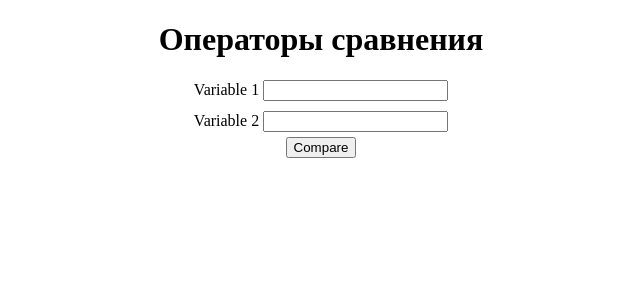
After one commit to grinyas/homeworks, a PHP site: page /homework/comparison_operators/index.php in a window 1280 px wide. The commit adds this page. Shown: the top 300 px of the page, without its empty margins (319-959 px from the left). Run offline with PHP 8.4, Linux system fonts and the light colour scheme.

Commit message:
Compare operators

```diff
--- a/css/style.css
+++ b/css/style.css
@@ -1,3 +1,20 @@
 h1{
     text-align: center;
 }
+
+.input_compare{
+    margin: 10px;
+
+}
+
+.form_compare{
+    text-align: center;
+}
+
+.submit_compare{
+    margin: 5px;
+}
+
+.result_compare{
+    text-align: center;
+}
--- /dev/null
+++ b/homework/comparison_operators/index.php
@@ -0,0 +1,44 @@
+<!DOCTYPE html>
+<html lang="en">
+<head>
+    <meta charset="UTF-8">
+    <link rel="stylesheet" href="../../css/style.css">
+    <title>Операторы сравнения</title>
+</head>
+<body>
+    <h1>Операторы сравнения</h1>
+
+    <div class="form_compare">
+    <form method="post" >
+        <div class="input_compare">
+             <label name="var1" for="var1">Variable 1</label>
+                  <input type="text" name="var1" id="var1"><br>
+        </div>
+        <div class="input_compare">
+            <label name="var1" for="var2">Variable 2</label>
+                <input type="text" name="var2" id="var2"><br>
+
+            <div class="submit_compare">
+                <input type="submit"  value="Compare">
+            </div>
+        </div>
+    </form>
+    </div>
+
+    <div class="result_compare">
+    <?php
+    if(!empty($_POST['var1']) && !empty($_POST['var2'])){
+        $var1 = $_POST['var1'];
+        $var2 = $_POST['var2'];
+
+        if($var1 == $var2)
+            echo "Variable 1 EQ Variable 2";
+        elseif ($var1 < $var2)
+            echo "Variable 1 LT Variable 2";
+        elseif ($var1 > $var2)
+            echo "Variable 1 GT Variable 2";
+        }
+    ?>
+    </div>
+</body>
+</html>
--- a/index.html
+++ b/index.html
@@ -8,8 +8,9 @@
 <body>
     <h1>Homework</h1>
     <ol>
-        <li><a href="homework/resume.html">Пример резюме</a></li>
-        <li><a href="homework/check_variable.html">Проверка типа переменной</a></li>
+        <li><a href="homework/resume.html" target="_blank" >Пример резюме</a></li>
+        <li><a href="homework/check_variable.html" target="_blank">Проверка типа переменной</a></li>
+        <li><a href="homework/comparison_operators/index.php" target="_blank">Операторы сравнения</a></li>
     </ol>
 </body>
 </html>
```
